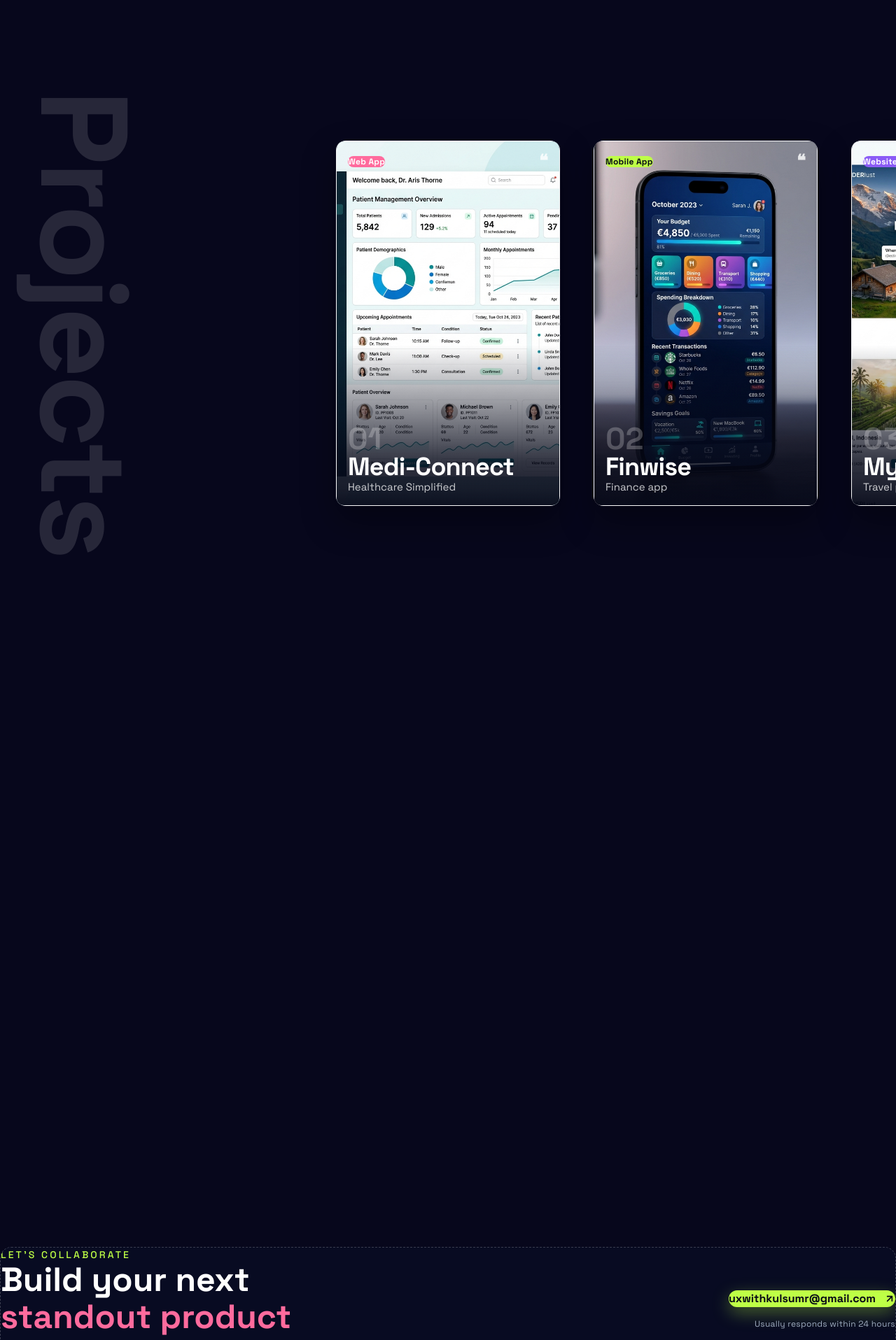
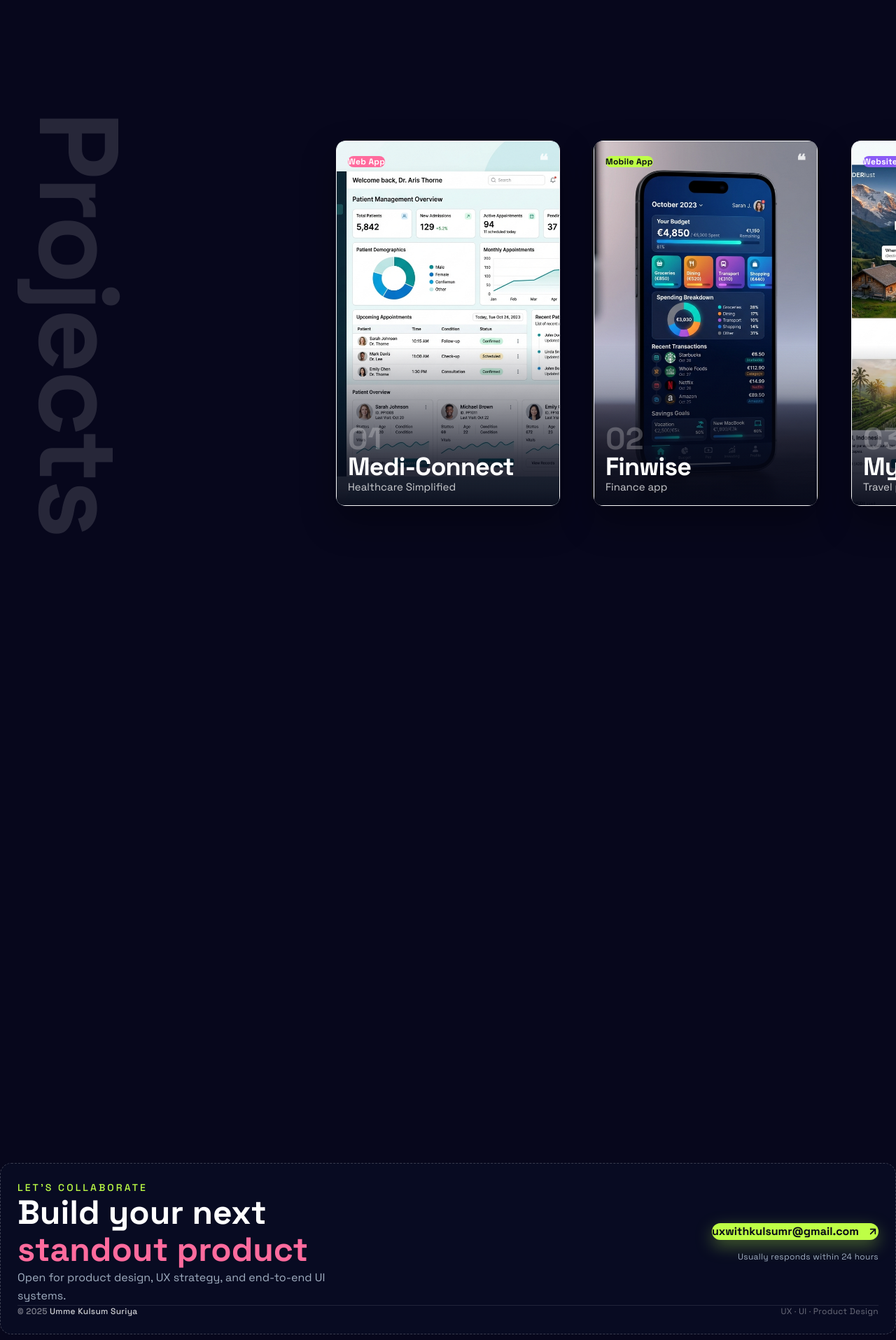
Before and after one commit to Kulsum8099/Su-Portfolio, a React (Vite) app: page / in a window 1280 px wide. Shown: the part 2245-4160 px from the top of the page at 70% size. Built offline with nearby package versions, Linux system fonts and the light colour scheme.

Commit message:
refactor: optimize Footer layout and adjust ProjectIndex scroll behavior for improved performance

```diff
--- a/src/sections/Footer.jsx
+++ b/src/sections/Footer.jsx
@@ -1,13 +1,12 @@
 const Footer = () => {
   return (
     <div>
-      <footer className="relative z-10 px-4 sm:px-8 md:px-12 lg:px-20 pb-10 md:pb-14 pt-12 md:pt-16">
+      <footer className="px-4 sm:px-8 md:px-12 lg:px-20 pb-10 md:pb-14 pt-12 md:pt-16">
         <div className="mx-auto rounded-2xl border border-dashed border-white/20 bg-[#090D25]/80 backdrop-blur-sm overflow-hidden">
-
+          <div style={{ padding: "24px" }} className="sm:p-8 md:p-10">
             {/* Top CTA section */}
-          <div className="px-8 md:px-14 pt-12 md:pt-14 pb-10 md:pb-12">
+            <div className="pt-6 md:pt-8 pb-4 md:pb-6">
               <div className="flex flex-col lg:flex-row lg:items-center lg:justify-between gap-10">
-
                 {/* Left: text */}
                 <div className="max-w-xl">
                   <p className="text-neon-green text-xs md:text-sm tracking-[0.22em] uppercase mb-3 font-medium">
@@ -15,14 +14,15 @@ const Footer = () => {
                   </p>
                   <h3
                     className="text-3xl sm:text-4xl md:text-5xl font-bold text-white leading-[1.1] mb-4"
-                  style={{ fontFamily: 'var(--font-family-primary)' }}
+                    style={{ fontFamily: "var(--font-family-primary)" }}
                   >
                     Build your next
                     <br />
                     <span className="text-neon-pink">standout product</span>
                   </h3>
                   <p className="text-text-secondary text-sm md:text-base leading-relaxed max-w-md">
-                  Open for product design, UX strategy, and end-to-end UI systems.
+                    Open for product design, UX strategy, and end-to-end UI
+                    systems.
                   </p>
                 </div>
 
@@ -36,25 +36,30 @@ const Footer = () => {
                     <span>uxwithkulsumr@gmail.com</span>
                     <svg
                       className="w-4 h-4 transition-transform duration-300 group-hover:translate-x-1 group-hover:-translate-y-1"
-                    fill="none" viewBox="0 0 24 24" stroke="currentColor" strokeWidth={2.5}
+                      fill="none"
+                      viewBox="0 0 24 24"
+                      stroke="currentColor"
+                      strokeWidth={2.5}
                     >
-                    <path strokeLinecap="round" strokeLinejoin="round" d="M7 17L17 7M17 7H7M17 7v10" />
+                      <path
+                        strokeLinecap="round"
+                        strokeLinejoin="round"
+                        d="M7 17L17 7M17 7H7M17 7v10"
+                      />
                     </svg>
                   </a>
                   <p className="text-text-secondary text-xs tracking-wide">
                     Usually responds within 24 hours
                   </p>
                 </div>
-
               </div>
             </div>
 
             {/* Divider */}
-          <div className="mx-8 md:mx-14 border-t border-white/10" />
+            <div className="border-t border-white/10" />
 
             {/* Bottom bar */}
-          <div className="px-8 md:px-14 py-5 flex flex-col sm:flex-row items-center justify-between gap-3 text-xs text-text-secondary">
-
+            <div className="px-4 md:px-6 pt-6 md:pt-8 flex flex-col sm:flex-row items-center justify-between gap-3 text-xs text-text-secondary">
               {/* Name / brand */}
               <p className="font-medium tracking-wide text-white/50">
                 © 2025 <span className="text-white/80">Umme Kulsum Suriya</span>
@@ -74,10 +79,11 @@ const Footer = () => {
             </nav> */}
 
               {/* Role tag */}
-            <p className="tracking-wide text-white/40">UX · UI · Product Design</p>
-
+              <p className="tracking-wide text-white/40">
+                UX · UI · Product Design
+              </p>
             </div>
-
+          </div>
         </div>
       </footer>
     </div>
--- a/src/sections/ProjectIndex.jsx
+++ b/src/sections/ProjectIndex.jsx
@@ -73,8 +73,7 @@ const ProjectIndex = () => {
         pin: true,
         anticipatePin: 1,
         scrub: 1,
-        end: () => `+=${getTotalScroll() + 120}`,
-        fastScrollEnd: true,
+        end: () => `+=${getTotalScroll()}`,
         invalidateOnRefresh: true,
       },
     });
@@ -95,7 +94,7 @@ const ProjectIndex = () => {
       <section id="projects" ref={sectionRef} className="relative overflow-hidden" style={{ minHeight: isMobile ? 'auto' : '100vh' }}>
         {/* INDEX text */}
         <div className="hidden md:block absolute left-2 md:left-8 top-1/2 -translate-y-1/2 z-0 pointer-events-none">
-          <h2 className="text-[6rem] md:text-[9rem] lg:text-[11rem] font-bold text-white/[0.13] leading-none tracking-tight"
+          <h2 className="text-[6rem] md:text-[9rem] lg:text-[10rem] font-bold text-white/[0.13] leading-none tracking-tight"
             style={{ writingMode: 'vertical-lr', fontFamily: 'var(--font-family-primary)' }}>
             Projects
           </h2>
```
Lines whose indentation alone changed are shown as unchanged.
